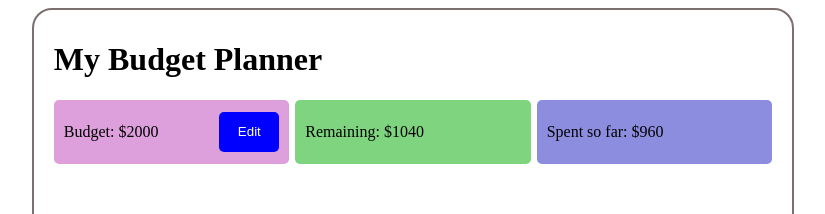
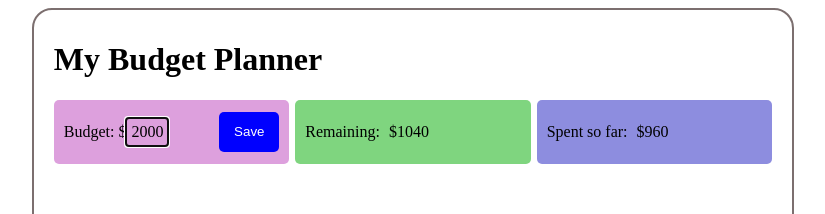
Before and after one commit to MinooHadi/Budget-Planner, a React (Vite) app in the folder project/: page / in a window 1280 px wide. Both pictures are taken after a click on the button "Edit". Shown: the top 214 px of the page, without its empty margins (227-1052 px from the left). Built offline with nearby package versions, Linux system fonts and the light colour scheme.

Commit message:
feat: set budget and editable budget

```diff
--- a/project/src/assets/styles/budget.css
+++ b/project/src/assets/styles/budget.css
@@ -8,3 +8,12 @@
     padding: 0 10px;
     border-radius: 5px;
 }
+
+.budget-desc{
+    display: flex;
+    align-items: center;
+}
+
+span {
+    padding: 5px;
+}
--- a/project/src/components/budget/Budget.jsx
+++ b/project/src/components/budget/Budget.jsx
@@ -1,15 +1,45 @@
+import { useContext, useEffect, useRef } from "react";
 import Button from "../button/Button";
+import { store } from "../context/Context";
 import "./../../assets/styles/budget.css";
 
 function Budget() {
-    return(
-        <div className="budget-main">
-            <div className="budget-desc">
-                <p>Budget: <span>$2000</span></p>
-            </div>
-            <Button text="Edit"/>
-        </div>
-    )
+  const { editBudget, setEditBudget, budget, setBudget } = useContext(store);
+
+  const expense = useRef(null);
+
+  function editBudgetBtn() {
+    setEditBudget(true);
+  }
+
+  useEffect(() => {
+    expense.current.focus();
+  }, [editBudget]);
+
+  function saveBudgetBtn() {
+    setEditBudget(false);
+    setBudget(expense.current.innerText);
+  }
+
+  return (
+    <div className="budget-main">
+      <div className="budget-desc">
+        <p>Budget: $</p>
+        {editBudget ? (
+          <span ref={expense} contentEditable>
+            {budget}
+          </span>
+        ) : (
+          <span ref={expense}> {budget} </span>
+        )}
+      </div>
+      {editBudget ? (
+        <Button text="Save" onClick={saveBudgetBtn} />
+      ) : (
+        <Button text="Edit" onClick={editBudgetBtn} />
+      )}
+    </div>
+  );
 }
 
-export default Budget
+export default Budget;
--- a/project/src/components/context/Context.jsx
+++ b/project/src/components/context/Context.jsx
@@ -4,14 +4,22 @@ import React, { useState } from "react";
 export const store = React.createContext({
   addBudget: [],
   setAddBudget: () => {},
+  editBudget: false,
+  setEditBudget: () => {},
+  budget: 2000,
+  setBudget: () => {}
 });
 
 // provider
 const ContextProvider = ({ children }) => {
   const [addBudget, setAddBudget] = useState([]);
+  const [editBudget, setEditBudget] = useState(false);
+  const [budget, setBudget] = useState(2000)
 
   return (
-    <store.Provider value={{ addBudget, setAddBudget }}>
+    <store.Provider
+      value={{ addBudget, setAddBudget, editBudget, setEditBudget, budget, setBudget }}
+    >
       {children}
     </store.Provider>
   );
```
